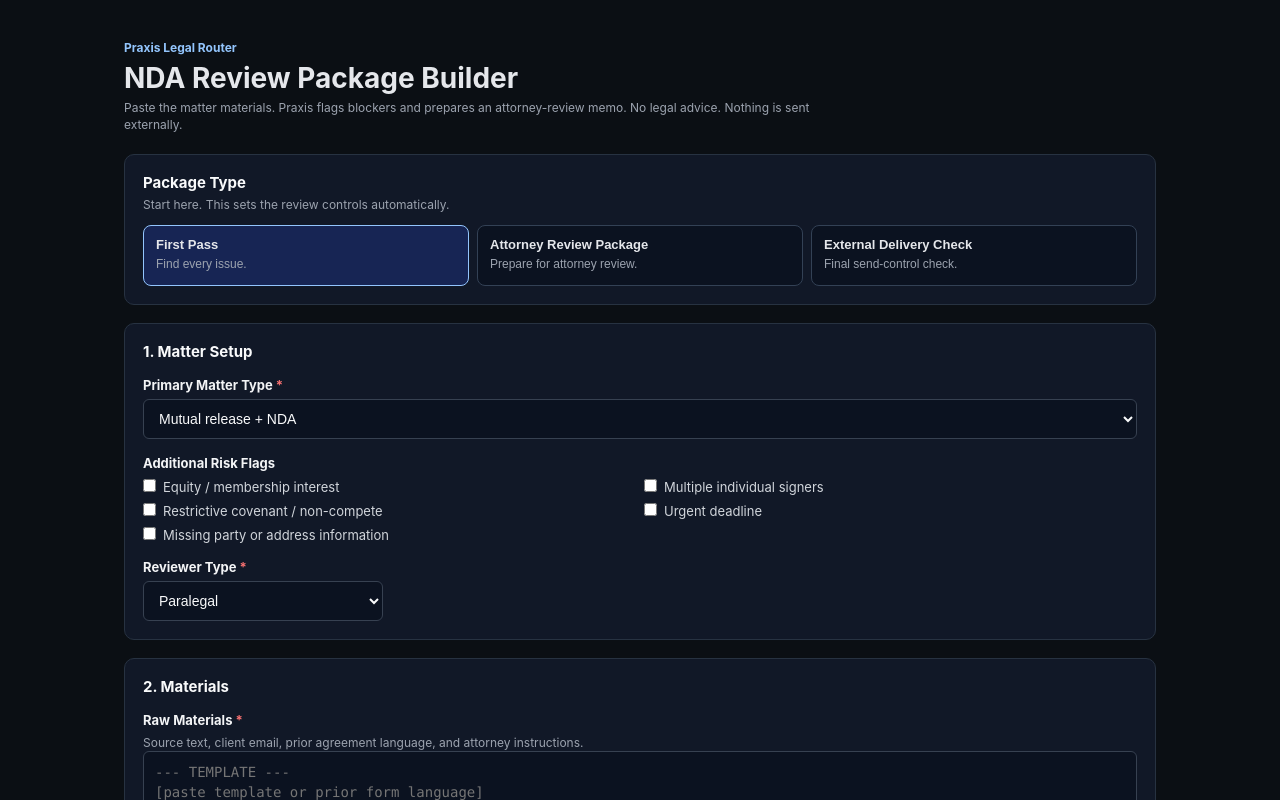
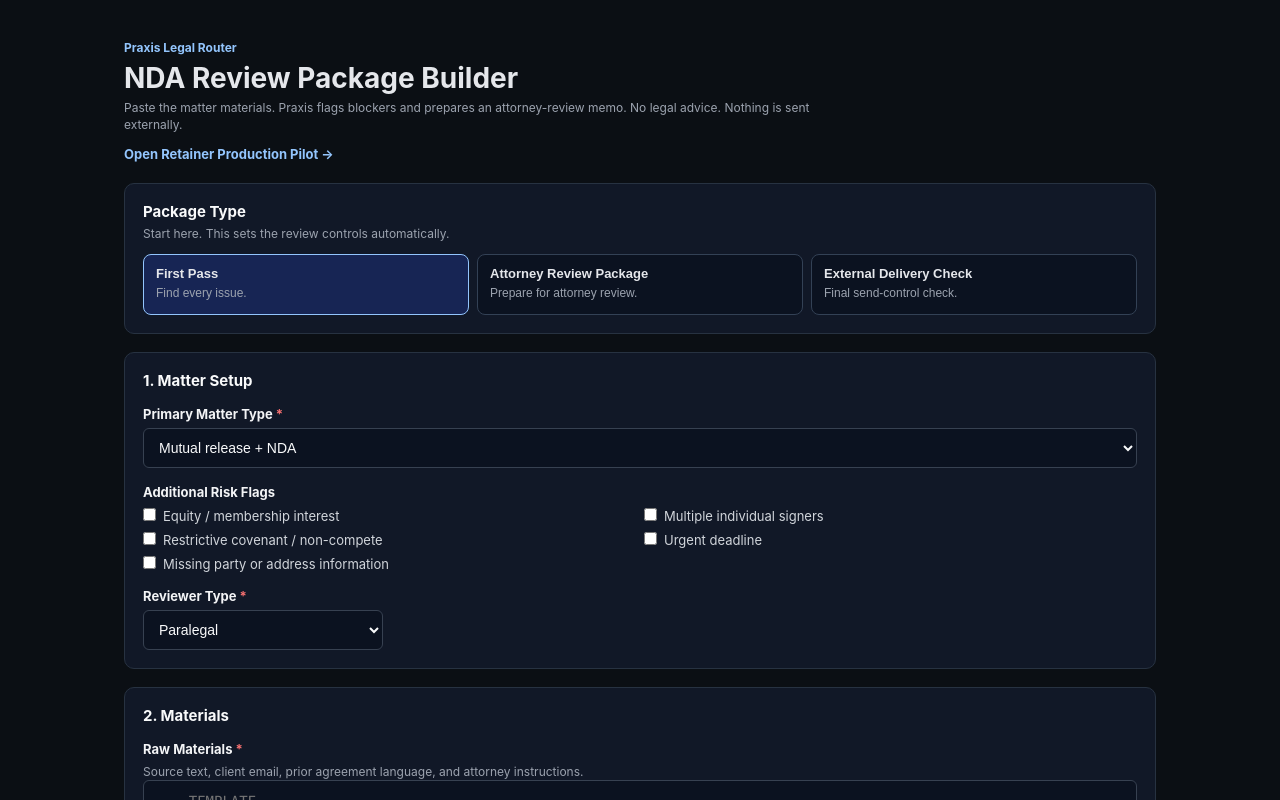
Before and after one commit to Gestaltest2026/praxis-legal-router, a Next.js app: page / in a window 1280 px wide. Shown: the top 800 px of the page. Built offline with nearby package versions, Linux system fonts and the light colour scheme.

Commit message:
feat: link retainer production pilot from Praxis

```diff
--- a/src/app/page.tsx
+++ b/src/app/page.tsx
@@ -367,6 +367,18 @@ export default function Home() {
             Paste the matter materials. Praxis flags blockers and prepares an
             attorney-review memo. No legal advice. Nothing is sent externally.
           </p>
+          <a
+            href="/retainer"
+            style={{
+              display: "inline-block",
+              marginTop: 12,
+              color: "#93c5fd",
+              fontSize: 13,
+              fontWeight: 700,
+            }}
+          >
+            Open Retainer Production Pilot →
+          </a>
         </header>
 
         <section style={cardStyle}>
```
